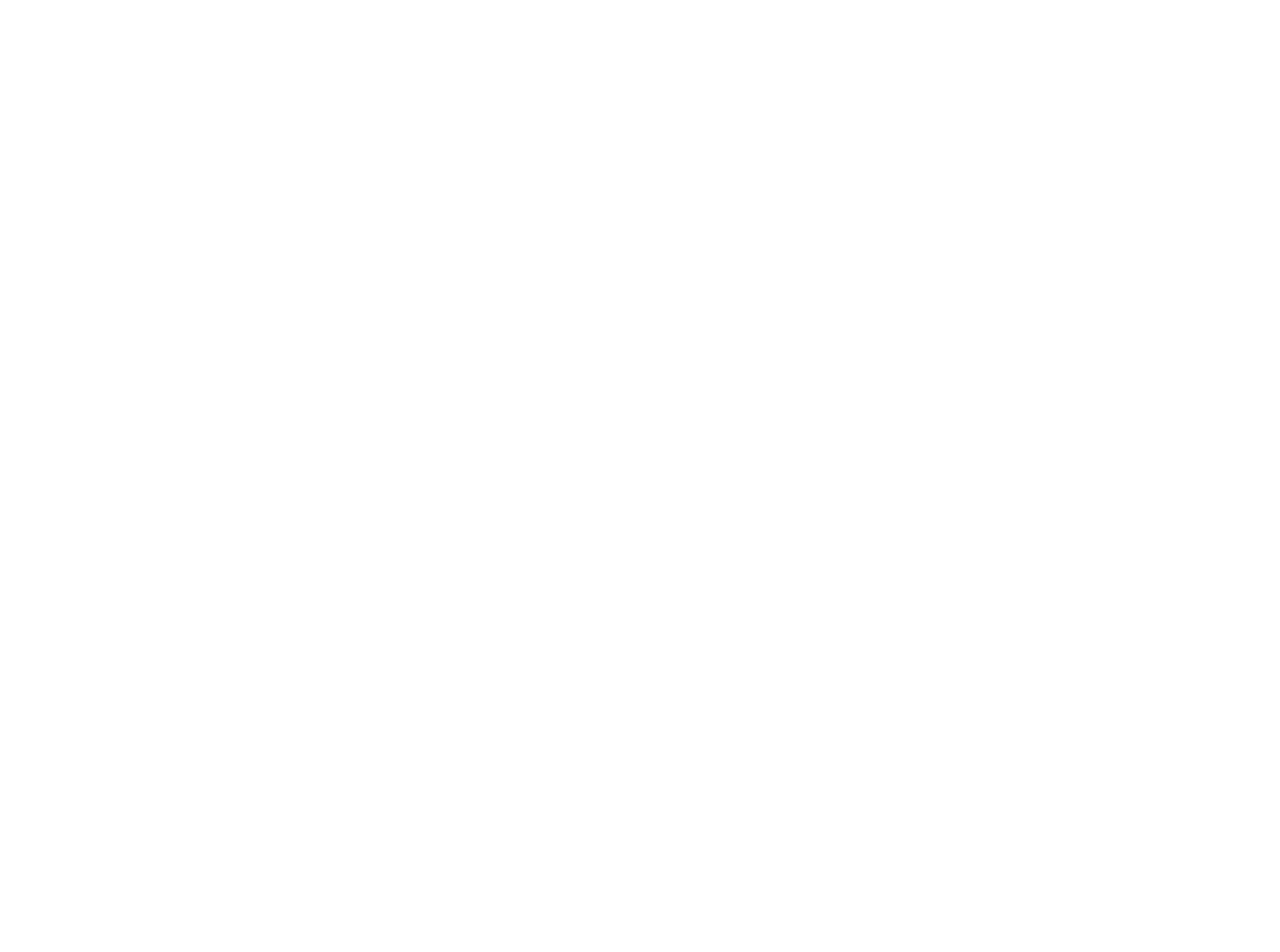
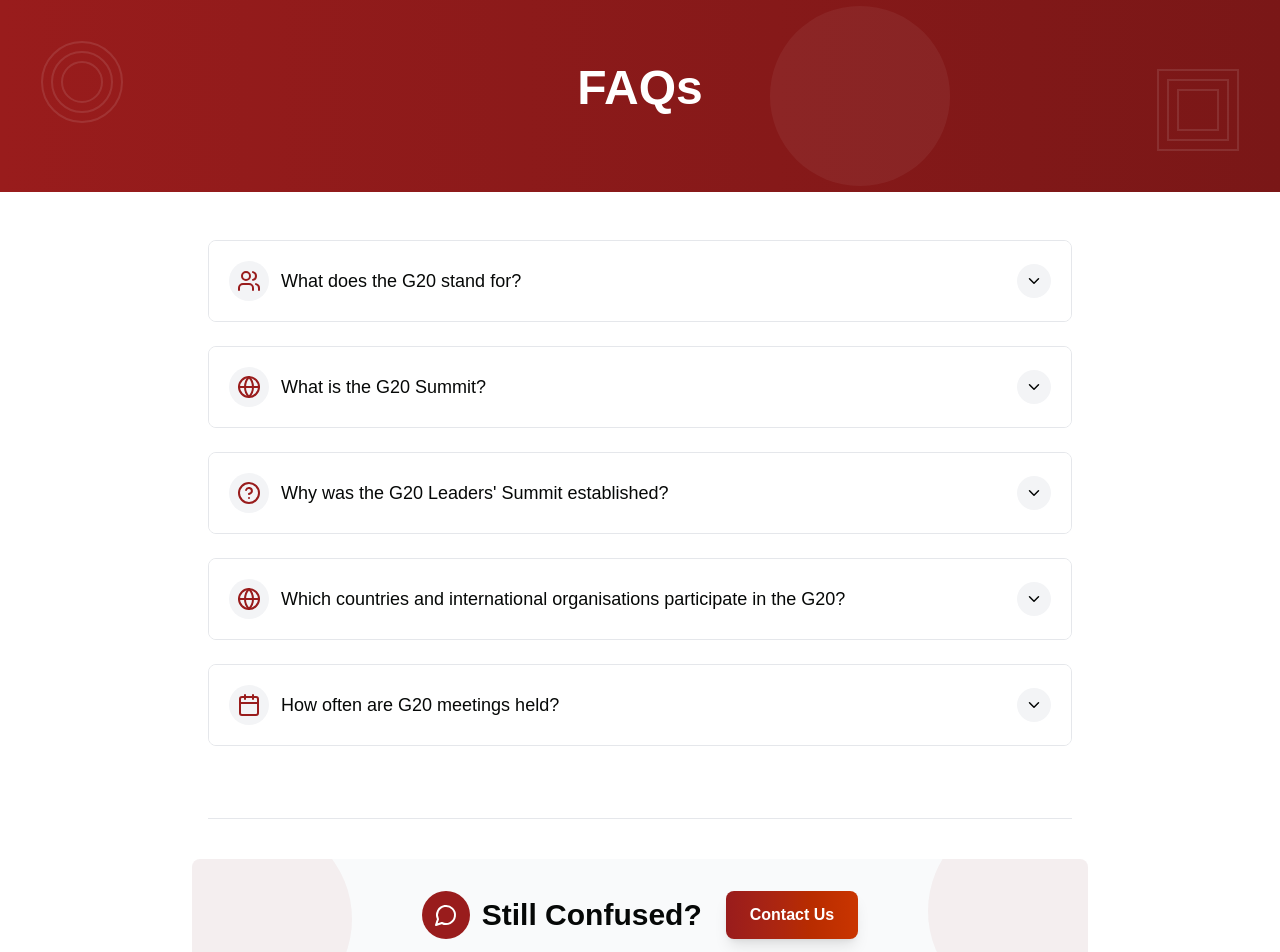
Before and after one commit to mansavigarg/JECRCMUN25, a React (Vite) app: page /faqs in a window 1280 px wide. Before the commit this address had no page. Shown: the top 952 px of the page. Before the commit the page ends 800 px from the top, so only its background shows below. Built offline with nearby package versions, Linux system fonts and the light colour scheme.

Commit message:
add faqs page

```diff
--- a/src/App.jsx
+++ b/src/App.jsx
@@ -8,6 +8,7 @@
 import Team from "./pages/Team"
 import PreprationGuide from "./pages/PreprationGuide"
 import Sponsers from "./pages/Sponsers.jsx"
+import Faqs from "./pages/Faqs.jsx"
 
 
 function App() {
@@ -24,6 +25,7 @@
           <Route path="/team" element={<Team />} />
           <Route path="/prepguide" element={<PreprationGuide />} />
           <Route path="/sponsers" element={<Sponsers />} />
+          <Route path="/faqs" element={<Faqs />} />
         </Routes>
       </BrowserRouter>
   )
--- /dev/null
+++ b/src/pages/Faqs.jsx
@@ -0,0 +1,174 @@
+import React, { useState, useRef, useEffect } from 'react';
+import { ChevronDown, ChevronUp, HelpCircle, Users, Calendar, Globe, MessageCircle } from 'lucide-react';
+
+const FAQPage = () => {
+  const [activeIndex, setActiveIndex] = useState(null);
+  const contentRefs = useRef([]);
+
+  const faqData = [
+    {
+      question: "What does the G20 stand for?",
+      answer: "The G20 stands for 'Group of Twenty,' which is a forum of 19 countries plus the European Union that together represent the world's major developed and emerging economies. The G20 members account for more than 80% of the world's GDP, 75% of global trade, and 60% of the world's population.",
+      icon: <Users size={24} className="text-[#991C1C]" />
+    },
+    {
+      question: "What is the G20 Summit?",
+      answer: "The G20 Summit is an annual international forum that brings together the leaders of the world's major economies to discuss global economic issues, financial stability, climate change, sustainable development, and other pressing international challenges. The presidency of the G20 rotates among its members each year.",
+      icon: <Globe size={24} className="text-[#991C1C]" />
+    },
+    {
+      question: "Why was the G20 Leaders' Summit established?",
+      answer: "The G20 Leaders' Summit was established in 2008 in response to the global financial crisis. While the G20 had existed at the ministerial level since 1999, the severity of the financial crisis prompted the elevation of the forum to the leaders' level to better coordinate global economic policies and prevent future financial crises.",
+      icon: <HelpCircle size={24} className="text-[#991C1C]" />
+    },
+    {
+      question: "Which countries and international organisations participate in the G20?",
+      answer: "The G20 consists of Argentina, Australia, Brazil, Canada, China, France, Germany, India, Indonesia, Italy, Japan, Mexico, Russia, Saudi Arabia, South Africa, South Korea, Turkey, the United Kingdom, the United States, and the European Union. Additionally, international organizations such as the IMF, World Bank, UN, WHO, WTO, ILO, and OECD regularly participate as observers.",
+      icon: <Globe size={24} className="text-[#991C1C]" />
+    },
+    {
+      question: "How often are G20 meetings held?",
+      answer: "The G20 holds annual Leaders' Summits, as well as ministerial meetings, working groups, and other events throughout the year. The frequency of meetings increases during the host country's presidency year.",
+      icon: <Calendar size={24} className="text-[#991C1C]" />
+    }
+  ];
+
+  useEffect(() => {
+    contentRefs.current = contentRefs.current.slice(0, faqData.length);
+  }, [faqData]);
+
+  const toggleAccordion = (index) => {
+    setActiveIndex(activeIndex === index ? null : index);
+  };
+
+  return (
+    <div className="min-h-screen bg-white">
+      {/* Header with  graphics */}
+      <header className="relative bg-gradient-to-r from-[#991C1C] to-[#7a1717] text-white py-16 px-4 overflow-hidden">
+        <div className="max-w-4xl mx-auto relative z-10">
+          <h1 className="text-4xl md:text-5xl font-bold mb-4 text-center">FAQs</h1>
+          <div className="flex justify-center items-center gap-2 text-sm opacity-80">
+          </div>
+        </div>
+
+        {/*  decorative elements */}
+        <div className="absolute top-0 left-0 w-full h-full">
+          <div className="absolute top-8 left-8 opacity-10">
+            <svg width="100" height="100" viewBox="0 0 100 100" fill="none">
+              <circle cx="50" cy="50" r="40" stroke="white" strokeWidth="2" />
+              <circle cx="50" cy="50" r="30" stroke="white" strokeWidth="2" />
+              <circle cx="50" cy="50" r="20" stroke="white" strokeWidth="2" />
+            </svg>
+          </div>
+          <div className="absolute bottom-8 right-8 opacity-10">
+            <svg width="100" height="100" viewBox="0 0 100 100" fill="none">
+              <rect x="10" y="10" width="80" height="80" stroke="white" strokeWidth="2" />
+              <rect x="20" y="20" width="60" height="60" stroke="white" strokeWidth="2" />
+              <rect x="30" y="30" width="40" height="40" stroke="white" strokeWidth="2" />
+            </svg>
+          </div>
+          <div className="absolute top-1/2 right-1/4 transform -translate-y-1/2 opacity-5">
+            <svg width="200" height="200" viewBox="0 0 200 200" fill="none">
+              <circle cx="100" cy="100" r="90" fill="white" />
+            </svg>
+          </div>
+        </div>
+      </header>
+
+
+      {/* FAQ Content*/}
+      <main className="max-w-4xl mx-auto py-12 px-4">
+        {/* Decorative background elements */}
+        <div className="absolute left-0 right-0 top-1/3 -z-10 opacity-5">
+          <svg width="100%" height="300" preserveAspectRatio="none" viewBox="0 0 1440 300" fill="none">
+            <path d="M0,100 C320,150 420,0 880,100 C1160,170 1320,30 1440,80 V300 H0 V100Z" fill="#991C1C" />
+          </svg>
+        </div>
+
+        <div className="w-full relative">
+          {faqData.map((faq, index) => {
+            return (
+              <div
+                key={index}
+                className="mb-6 border border-gray-200 rounded-lg overflow-hidden transition-all duration-300 hover:shadow-lg"
+              >
+                <button
+                  onClick={() => toggleAccordion(index)}
+                  className={`w-full p-5 text-left flex justify-between items-center ${
+                    activeIndex === index ? 'bg-[#991C1C] text-white' : 'bg-white text-[#060807]'
+                  } transition-all duration-300`}
+                  aria-expanded={activeIndex === index}
+                  aria-controls={`content-${index}`}
+                >
+                  <div className="flex items-center gap-3">
+                    <div className={`rounded-full p-2 ${activeIndex === index ? 'bg-white' : 'bg-gray-100'}`}>
+                      {faq.icon}
+                    </div>
+                    <span className="font-medium text-lg">{faq.question}</span>
+                  </div>
+                  <span className={`transition-transform duration-300 ease-in-out rounded-full ${activeIndex === index ? 'bg-white text-[#991C1C]' : 'bg-gray-100'} p-2`}>
+                    {activeIndex === index ? (
+                      <ChevronUp size={18} className="animate-pulse" />
+                    ) : (
+                      <ChevronDown size={18} />
+                    )}
+                  </span>
+                </button>
+                <div
+                  id={`content-${index}`}
+                  className={`transition-all duration-500 ease-in-out ${
+                    activeIndex === index ? 'opacity-100' : 'opacity-0 h-0'
+                  }`}
+                  style={{
+                    height: activeIndex === index ? contentRefs.current[index]?.scrollHeight + 'px' : 0,
+                    overflow: 'hidden',
+                  }}
+                >
+                  <div
+                    ref={el => contentRefs.current[index] = el}
+                    className="p-5 bg-white text-[#060807] border-t border-gray-200"
+                  >
+                    <p className="leading-relaxed">{faq.answer}</p>
+                  </div>
+                </div>
+              </div>
+            );
+          })}
+        </div>
+      </main>
+
+      <div className="relative mx-auto max-w-4xl px-4 mb-10">
+        <hr className="border-t border-gray-200" />
+      </div>
+
+      {/* Contact Us with enhanced design */}
+      <div className="bg-gray-50 py-8 rounded-lg max-w-4xl mx-auto mb-10 relative overflow-hidden">
+        {/* Decorative background elements */}
+        <div className="absolute -right-10 -bottom-10 opacity-5">
+          <svg width="200" height="200" viewBox="0 0 200 200" fill="none">
+            <circle cx="100" cy="100" r="100" fill="#991C1C" />
+          </svg>
+        </div>
+        <div className="absolute -left-10 -top-10 opacity-5">
+          <svg width="200" height="200" viewBox="0 0 200 200" fill="none">
+            <circle cx="100" cy="100" r="100" fill="#991C1C" />
+          </svg>
+        </div>
+
+        <div className="flex flex-col md:flex-row justify-center items-center gap-6 px-4 relative z-10">
+          <div className="flex items-center gap-3">
+            <div className="rounded-full bg-[#991C1C] p-3 text-white">
+              <MessageCircle size={24} />
+            </div>
+            <h1 className="text-3xl font-bold text-[#060807]">Still Confused?</h1>
+          </div>
+          <button className="px-6 py-3 bg-[#991C1C] rounded-lg text-white font-semibold transition-all duration-700 ease-in-out bg-gradient-to-r from-[#991C1C] to-orange-700 hover:from-orange-700 hover:to-[#991C1C] md:block shadow-lg hover:shadow-xl transform hover:-translate-y-1">
+            Contact Us
+          </button>
+        </div>
+      </div>
+    </div>
+  );
+};
+
+export default FAQPage;
```
